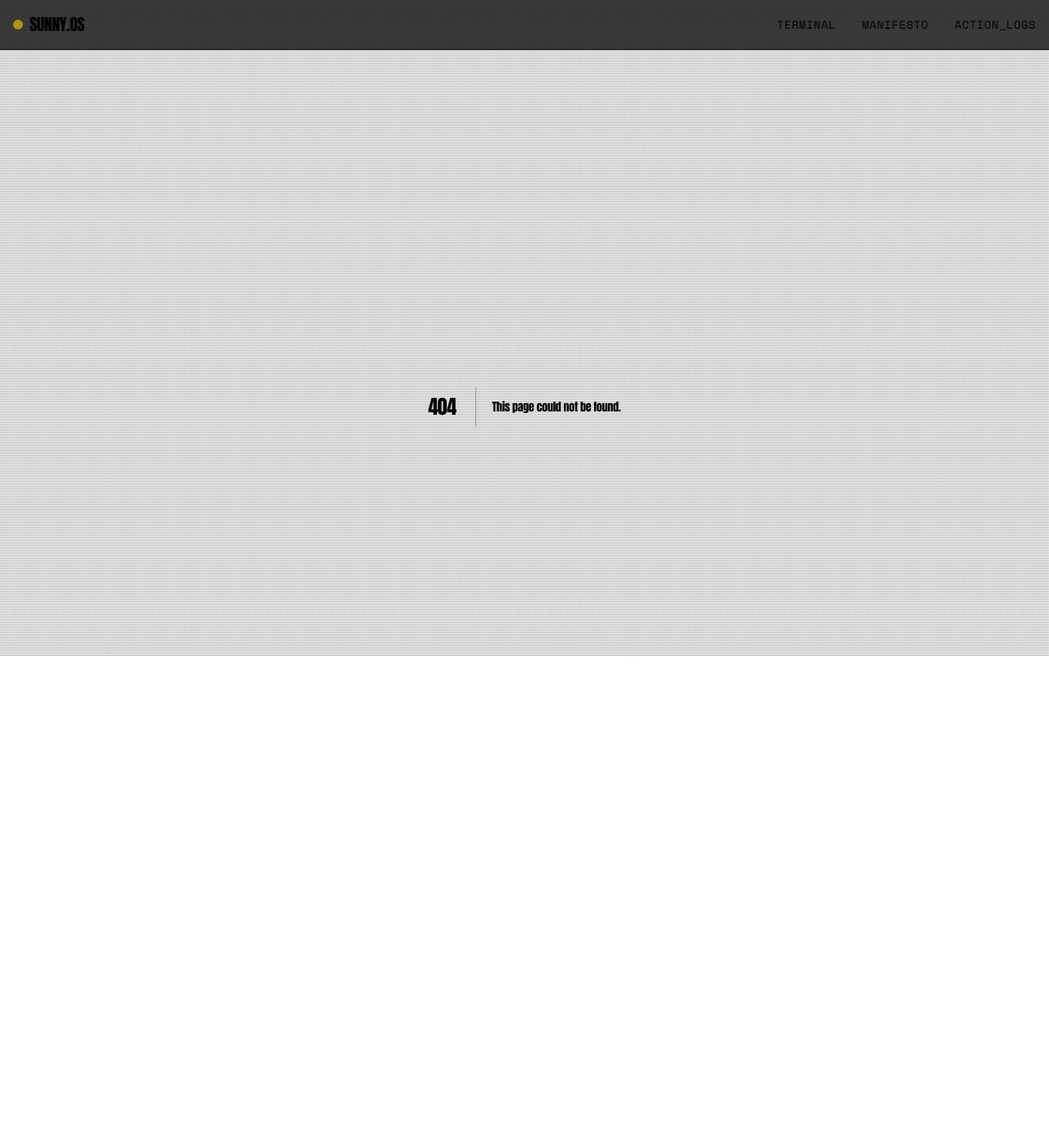
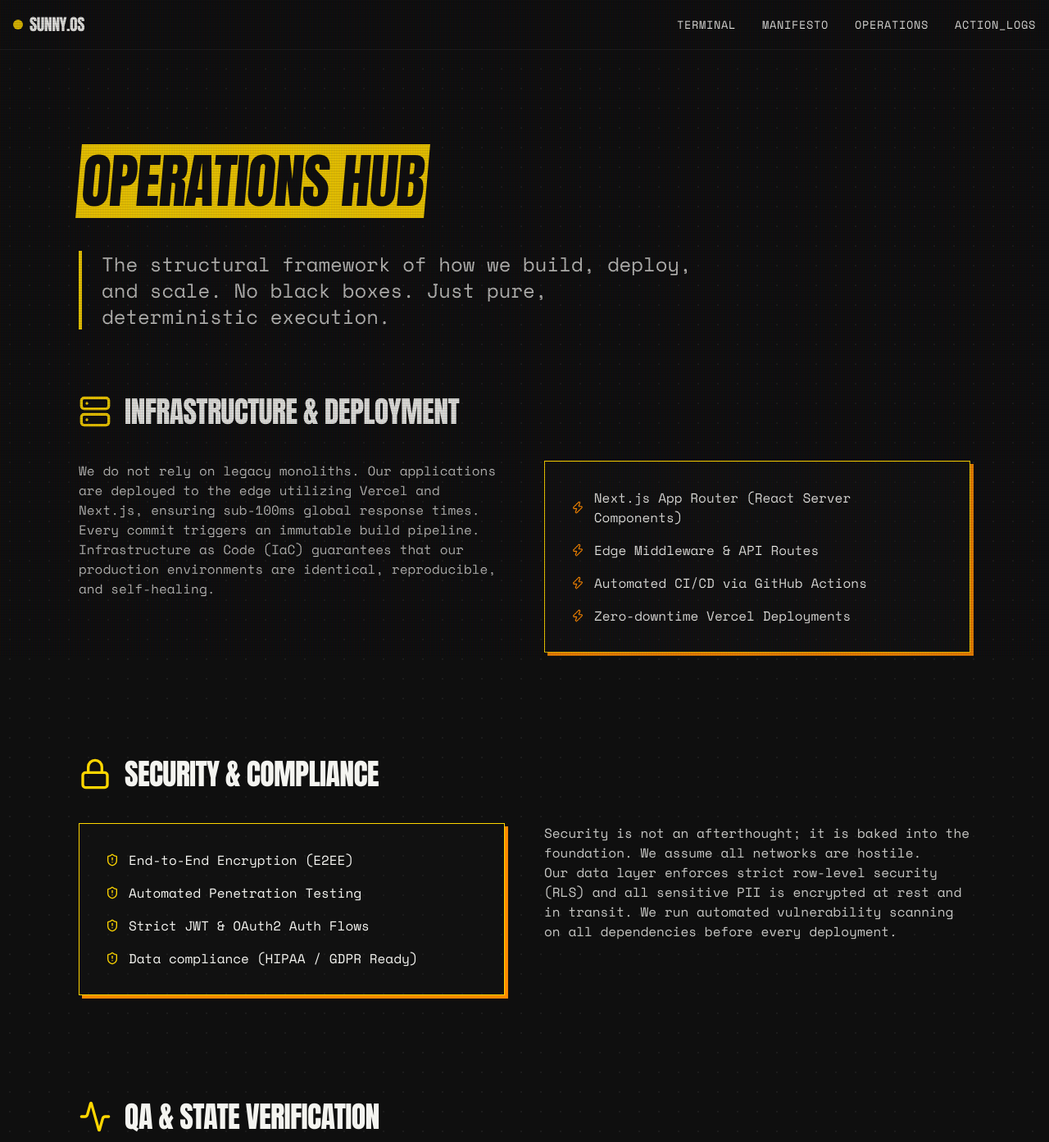
Before and after one commit to Vestcodes/sunny-portfolio, a Next.js app: page /operations in a window 1280 px wide. Before the commit this address had no page. Shown: the top 1393 px of the page at 82% size. Before the commit the page ends 896 px from the top, so only its background shows below. Built offline with nearby package versions, Linux system fonts and the light colour scheme; a web font is replaced by a local one.

Commit message:
feat(content): expand MDX blogs, add generated banner images, and create Operations Hub page

```diff
--- a/src/app/layout.tsx
+++ b/src/app/layout.tsx
@@ -60,6 +60,7 @@ export default function RootLayout({
           <nav className="hidden md:flex gap-8 mono-accent">
             <a href="/" className="hover:text-sun-yellow transition-colors">Terminal</a>
             <a href="/manifesto" className="hover:text-sun-yellow transition-colors">Manifesto</a>
+            <a href="/operations" className="hover:text-sun-yellow transition-colors">Operations</a>
             <a href="/logs" className="hover:text-sun-yellow transition-colors">Action_Logs</a>
           </nav>
         </div>
--- /dev/null
+++ b/src/app/operations/page.tsx
@@ -0,0 +1,99 @@
+import { ShieldAlert, Zap, Layers, Server, Activity, Lock } from "lucide-react";
+import { motion } from "motion/react";
+import { Metadata } from "next";
+
+export const metadata: Metadata = {
+  title: "Operations Hub",
+  description: "The operational framework and architecture behind Vestcodes digital products.",
+};
+
+export default function OperationsPage() {
+  return (
+    <div className="max-w-6xl mx-auto px-4 sm:px-6 lg:px-8 py-20">
+      <header className="mb-20">
+        <h1 className="text-5xl md:text-7xl font-black uppercase leading-tight mb-6 brutal-highlight text-jet-black inline-block">
+          Operations Hub
+        </h1>
+        <p className="text-xl md:text-2xl max-w-3xl text-off-white/80 font-mono mt-4 border-l-4 border-sun-yellow pl-6">
+          The structural framework of how we build, deploy, and scale. No black boxes. Just pure, deterministic execution.
+        </p>
+      </header>
+
+      <div className="space-y-32">
+        {/* Section 1 */}
+        <section>
+          <div className="flex items-center gap-4 mb-10">
+            <Server size={40} className="text-sun-yellow" />
+            <h2 className="text-4xl font-bold uppercase">Infrastructure & Deployment</h2>
+          </div>
+          <div className="grid grid-cols-1 md:grid-cols-2 gap-12">
+            <div className="prose prose-invert prose-lg font-mono text-off-white/80">
+              <p>
+                We do not rely on legacy monoliths. Our applications are deployed to the edge utilizing Vercel and Next.js, ensuring sub-100ms global response times.
+              </p>
+              <p>
+                Every commit triggers an immutable build pipeline. Infrastructure as Code (IaC) guarantees that our production environments are identical, reproducible, and self-healing.
+              </p>
+            </div>
+            <div className="bg-steel-gray/20 p-8 border border-steel-gray brutal-border">
+              <ul className="space-y-4 font-mono">
+                <li className="flex items-center gap-3"><Zap size={16} className="text-sun-orange"/> Next.js App Router (React Server Components)</li>
+                <li className="flex items-center gap-3"><Zap size={16} className="text-sun-orange"/> Edge Middleware & API Routes</li>
+                <li className="flex items-center gap-3"><Zap size={16} className="text-sun-orange"/> Automated CI/CD via GitHub Actions</li>
+                <li className="flex items-center gap-3"><Zap size={16} className="text-sun-orange"/> Zero-downtime Vercel Deployments</li>
+              </ul>
+            </div>
+          </div>
+        </section>
+
+        {/* Section 2 */}
+        <section>
+          <div className="flex items-center gap-4 mb-10">
+            <Lock size={40} className="text-sun-yellow" />
+            <h2 className="text-4xl font-bold uppercase">Security & Compliance</h2>
+          </div>
+          <div className="grid grid-cols-1 md:grid-cols-2 gap-12">
+            <div className="order-2 md:order-1 bg-steel-gray/20 p-8 border border-steel-gray brutal-border">
+              <ul className="space-y-4 font-mono">
+                <li className="flex items-center gap-3"><ShieldAlert size={16} className="text-sun-yellow"/> End-to-End Encryption (E2EE)</li>
+                <li className="flex items-center gap-3"><ShieldAlert size={16} className="text-sun-yellow"/> Automated Penetration Testing</li>
+                <li className="flex items-center gap-3"><ShieldAlert size={16} className="text-sun-yellow"/> Strict JWT & OAuth2 Auth Flows</li>
+                <li className="flex items-center gap-3"><ShieldAlert size={16} className="text-sun-yellow"/> Data compliance (HIPAA / GDPR Ready)</li>
+              </ul>
+            </div>
+            <div className="order-1 md:order-2 prose prose-invert prose-lg font-mono text-off-white/80">
+              <p>
+                Security is not an afterthought; it is baked into the foundation. We assume all networks are hostile.
+              </p>
+              <p>
+                Our data layer enforces strict row-level security (RLS) and all sensitive PII is encrypted at rest and in transit. We run automated vulnerability scanning on all dependencies before every deployment.
+              </p>
+            </div>
+          </div>
+        </section>
+
+        {/* Section 3 */}
+        <section>
+          <div className="flex items-center gap-4 mb-10">
+            <Activity size={40} className="text-sun-yellow" />
+            <h2 className="text-4xl font-bold uppercase">QA & State Verification</h2>
+          </div>
+          <div className="grid grid-cols-1 md:grid-cols-2 gap-12">
+            <div className="prose prose-invert prose-lg font-mono text-off-white/80">
+              <p>
+                Human QA cannot scale with complex state machines. We inject deterministic testing suites directly into the pipeline.
+              </p>
+              <p>
+                Every user flow is mapped as a graph. Automated headless browsers traverse these graphs, ensuring that every possible state transition is mathematically verified before the code ever reaches the `main` branch.
+              </p>
+            </div>
+            <div className="bg-steel-gray/20 p-8 border border-steel-gray brutal-border flex flex-col justify-center items-center">
+              <div className="text-6xl font-black text-sun-yellow mb-4">100%</div>
+              <div className="font-mono text-xl uppercase tracking-widest text-off-white/60">Logic Verification</div>
+            </div>
+          </div>
+        </section>
+      </div>
+    </div>
+  );
+}
--- a/src/logs/building-scalable-hardware-sourcing-pipelines.mdx
+++ b/src/logs/building-scalable-hardware-sourcing-pipelines.mdx
@@ -1,23 +1,44 @@
 ---
 title: "Building Scalable Hardware Sourcing Pipelines"
-summary: "How to automate and scale hardware sourcing without losing quality control."
+summary: "How to automate and scale hardware sourcing without losing quality control in complex B2B operations."
 date: "2026-04-21"
-tags: ["hardware", "sourcing", "automation"]
+tags: ["hardware", "sourcing", "automation", "operations", "supply-chain"]
 ---
 # Building Scalable Hardware Sourcing Pipelines
 *Zero fluff. Maximum execution.*
 
-When scaling IoT or edge-device infrastructure, the hardware layer is critical. Sourcing components isn't just about finding a supplier; it's about establishing a resilient, wholesale pipeline capable of meeting strict quality and volume requirements.
+![Automated Hardware Sourcing Pipeline](/blog/hardware-pipeline.jpg)
 
-Instead of manual web scraping and endless emails, modern operations demand an automated, verifiable pipeline.
+When scaling IoT networks, edge-device infrastructure, or medical monitoring hardware, the physical layer is absolutely critical. Sourcing components isn't just about finding a supplier and hoping they deliver; it is about establishing a resilient, highly automated, wholesale pipeline capable of meeting strict quality, timeline, and volume requirements.
 
-## The Objective
-Source reliable manufacturers capable of enterprise-grade hardware delivery, negotiate B2B pricing, and integrate them into a seamless supply chain.
+Instead of manual web scraping, endless email chains, and reactive tracking, modern operations demand an automated, verifiable pipeline. In this log, I break down the architecture of a zero-touch hardware sourcing operation.
 
-## Execution Strategy
-1. **Automated Discovery**: Use programmed agents to identify premium manufacturers based on strict technical specs and certifications.
-2. **Standardized Outreach**: Deploy automated CLI tools to inject templated, technically specific outreach directly into email pipelines.
-3. **Live Tracking**: Sync all communications and responses to a centralized dashboard for immediate C-Level monitoring.
+## The Broken Paradigm of Manual Sourcing
 
-## Results
-By removing manual overhead, sourcing operations shift from taking days of manual data entry to running continuously in the background. It ensures rapid deployment and strict quality enforcement without sacrificing human capital.
+Most startups and product studios handle hardware manufacturing relationships manually. They use spreadsheets, send copy-pasted emails, and chase manufacturers across different time zones. This introduces massive operational lag and human error. When a supply chain bottleneck occurs, the lack of real-time visibility destroys project timelines.
+
+We needed a system that scales linearly without adding operational bloat.
+
+## Architecting the Automated Sourcing Pipeline
+
+The objective is simple: Source reliable manufacturers capable of enterprise-grade B2B hardware delivery, negotiate pricing autonomously, and integrate them into a seamless supply chain.
+
+### 1. Automated Discovery and Verification
+Instead of humans searching for manufacturers, we deploy programmed search agents. These agents identify premium manufacturers based on strict technical specifications, ISO certifications, and API integrations. The criteria are hard-coded: if a manufacturer lacks the required certifications for edge-device infrastructure, they are instantly filtered out.
+
+### 2. Standardized CLI Outreach
+Once a target list is verified, we eliminate manual emailing. By utilizing automated CLI tools directly tied to our secure communications infrastructure, we inject templated, technically specific outreach directly into the pipeline.
+
+These templates contain:
+- Exact volume requirements (e.g., 100-1000+ units).
+- Specific SDK access requirements for custom signal processing.
+- Firm timelines and QA benchmarks.
+
+### 3. The Data Layer & Live Tracking
+Every outgoing ping and incoming response is captured in real-time. Instead of a stagnant Excel file, communications trigger webhooks that sync directly to a centralized tracking dashboard. C-Level management can monitor response rates, negotiation status, and hardware technical validations without sending a single Slack message.
+
+## The Operational Impact
+
+By removing manual overhead, hardware sourcing operations shift from taking days of manual data entry to running continuously in the background. The supply chain becomes resilient.
+
+This is the standard for modern physical product development. It ensures rapid deployment and strict quality enforcement without sacrificing human capital. Let the machines handle the pipeline; let the engineers handle the product.
--- a/src/logs/qa-automation-for-complex-state-machines.mdx
+++ b/src/logs/qa-automation-for-complex-state-machines.mdx
@@ -1,21 +1,37 @@
 ---
 title: "QA Automation for Complex State Machines"
-summary: "Why manual QA fails at scale and how to inject automation into state-heavy applications."
+summary: "Why manual QA fails at scale and how to inject automation into state-heavy software architectures."
 date: "2026-04-18"
-tags: ["qa", "automation", "architecture"]
+tags: ["qa", "automation", "architecture", "testing", "ci-cd"]
 ---
 # QA Automation for Complex State Machines
 *Zero fluff. Maximum execution.*
 
-In complex applications—especially those handling critical user flows or sensitive data—state machines define the logic. Manual QA on these systems is a bottleneck. It's slow, prone to human error, and completely fails to scale.
+![Complex State Machine QA](/blog/qa-state-machine.jpg)
 
-## The Bottleneck
-When an application has dozens of intersecting states, relying on human testers to verify every possible transition is operational suicide.
+In complex applications—especially those handling critical user flows, financial transactions, or sensitive health data—state machines define the logic. An application is rarely just "rendering a page"; it is transitioning through a massive web of dependent states. Manual Quality Assurance (QA) on these systems is a dangerous bottleneck. It is slow, highly prone to human error, and completely fails to scale.
+
+## The Bottleneck of Human QA
+
+When a Next.js application or a heavy backend service has dozens of intersecting states, relying on human testers to verify every possible transition is operational suicide.
+
+A human tester will check the "happy path." They might check one or two edge cases. But they cannot reliably simulate race conditions, simultaneous data mutations, or deep state regressions across a 50-node state machine every single time a pull request is merged.
 
 ## The Solution: Automated Verification
-1. **Direct Integration**: Tie QA automation directly into the CI/CD pipeline.
-2. **Algorithmic Review**: Use automated scripts to parse state transition logs against the defined business logic.
-3. **Instant Feedback**: Push failures back to the engineering team instantly, long before the code reaches production.
 
-## The Impact
-QA becomes a gatekeeper, not a roadblock. Bugs are caught at the structural level, ensuring that only rock-solid, fully verified code ships.
+To guarantee stability, QA must be removed from the hands of humans and injected directly into the deployment pipeline.
+
+### 1. Direct Pipeline Integration
+We tie QA automation directly into the CI/CD pipeline (such as Vercel deployments or GitHub Actions). No code reaches production without passing a deterministic suite of tests that validate the entire state machine, not just isolated components.
+
+### 2. Algorithmic Review and Event Sourcing
+Instead of clicking through a UI, we use automated headless scripts (and occasionally LLM-driven browser agents) to parse state transition logs against defined business logic. By utilizing event sourcing, we can replay user journeys and verify that the application lands in the exact correct state, every single time.
+
+### 3. Instant Developer Feedback
+If a state transition fails, the failure is pushed back to the engineering team instantly. The bug is caught at the PR level, long before the code merges to the `main` branch. This creates a tight, localized feedback loop that drastically increases developer velocity.
+
+## The Paradigm Shift
+
+QA should be a gatekeeper, not a roadblock. By treating business logic and state transitions as mathematically verifiable graphs, bugs are caught at the structural level.
+
+The result? Only rock-solid, fully verified code ships. Zero regressions. Zero fluff.
```
Also changed, not shown: public/blog/hardware-pipeline.jpg (added), public/blog/qa-state-machine.jpg (added).
